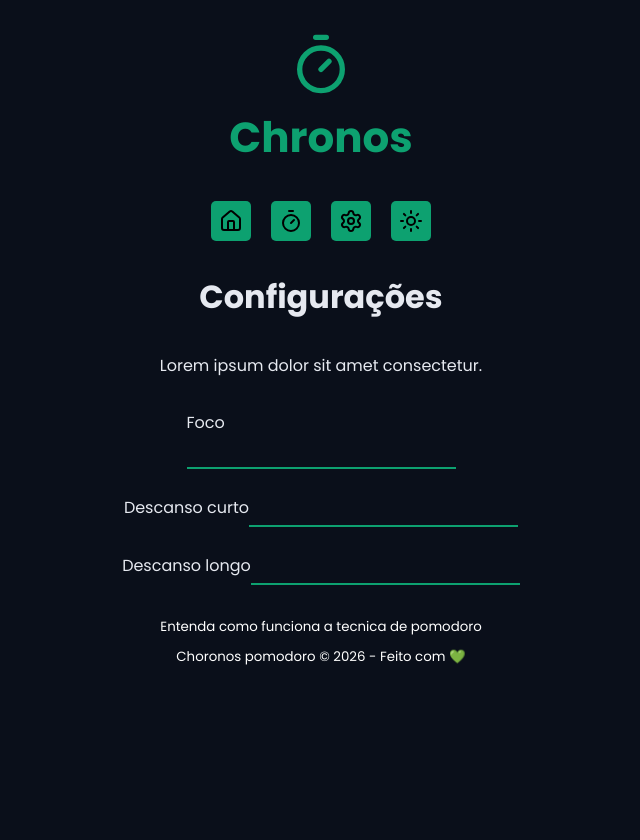
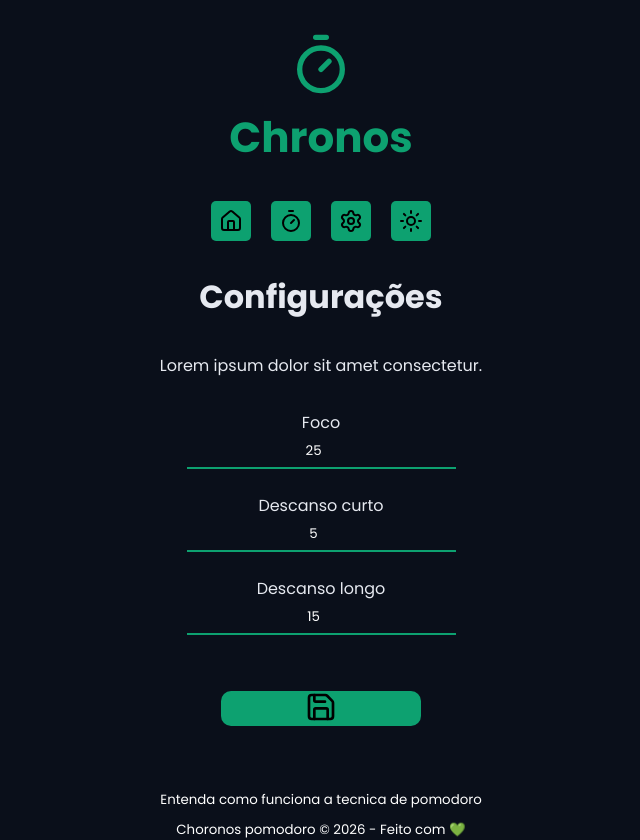
Before and after one commit to iamT0ddykk/chronos-pomodoro, a React (Vite) app: page /settings in a window 1280 px wide. Shown: the whole page, without its empty margins (319-959 px from the left). Before the commit the page ends 800 px from the top, so only its background shows below. Built offline with nearby package versions, Linux system fonts and the light colour scheme.

Commit message:
Configuracoes adicionadas, finalizacao do app

```diff
--- a/src/Pages/AboutPomodoro/index.tsx
+++ b/src/Pages/AboutPomodoro/index.tsx
@@ -1,3 +1,4 @@
+import { useEffect } from "react";
 import { Container } from "../../components/Container";
 import { GenericHtml } from "../../components/GenericHtml";
 import { Heading } from "../../components/Heading";
@@ -5,6 +6,10 @@ import { RouterLink } from "../../components/RouterLink";
 import { MainTemplate } from "../../templates/MainTemplate";
 
 export function AboutPomodoro() {
+  useEffect(() => {
+    document.title = "Sobre o Pomodoro - Chronos";
+  }, []);
+
   return (
     <>
       <MainTemplate>
--- a/src/Pages/History/index.tsx
+++ b/src/Pages/History/index.tsx
@@ -10,8 +10,13 @@ import { formatDate } from "../../utils/formatDate";
 import { getTaskStatus } from "../../utils/getTaskStatus";
 import { sortTasks } from "../../utils/sortTasks";
 import { TaskActionTypes } from "../../contexts/TaskContext/taskActions";
-console.log(styles);
+import { useEffect } from "react";
+
 export function History() {
+  useEffect(() => {
+    document.title = "Historico - Chronos";
+  }, []);
+
   const { state, dispatch } = useTaskContext();
   const sortedTasks = sortTasks({ tasks: state.tasks });
   function handleResetHistory() {
--- a/src/Pages/Home/index.tsx
+++ b/src/Pages/Home/index.tsx
@@ -1,15 +1,18 @@
+import { useEffect } from "react";
 import { Container } from "../../components/Container";
 import { MainForm } from "../../components/mainForm";
 import { Timer } from "../../components/Timer";
 import { MainTemplate } from "../../templates/MainTemplate";
 
-
 export function Home() {
+  useEffect(() => {
+    document.title = "Home - Chronos";
+  }, []);
   return (
     <>
       <MainTemplate>
         <Container>
-          <Timer/>
+          <Timer />
         </Container>
         <MainForm></MainForm>
       </MainTemplate>
--- a/src/Pages/NotFound/index.tsx
+++ b/src/Pages/NotFound/index.tsx
@@ -4,8 +4,12 @@ import { GenericHtml } from "../../components/GenericHtml";
 import { Heading } from "../../components/Heading";
 import { MainTemplate } from "../../templates/MainTemplate";
 import gat from "../../../public/gatinho.gif";
+import { useEffect } from "react";
 
 export function NotFound() {
+  useEffect(() => {
+    document.title = "Pagina não encontrada - Chronos";
+  }, []);
   return (
     <>
       <MainTemplate>
--- a/src/Pages/Settings/index.tsx
+++ b/src/Pages/Settings/index.tsx
@@ -1,9 +1,73 @@
+import { SaveIcon } from "lucide-react";
+import { MeuButaoDefault } from "../../components/ButaoDefault";
 import { Container } from "../../components/Container";
 import { Heading } from "../../components/Heading";
 import { MeuInput } from "../../components/input";
 import { MainTemplate } from "../../templates/MainTemplate";
 import styles from "./styles.module.css";
+import React, { useEffect, useRef } from "react";
+import { useTaskContext } from "../../contexts/TaskContext/useTaskContext";
+import { showMessage } from "../../adapters/showMessage";
+import { TaskActionTypes } from "../../contexts/TaskContext/taskActions";
+
 export function Settings() {
+  useEffect(() => {
+    document.title = "Configurações - Chronos";
+  }, []);
+
+  const { state, dispatch } = useTaskContext();
+  const workTimeInput = useRef<HTMLInputElement>(null);
+  const shortBreakTimeInput = useRef<HTMLInputElement>(null);
+  const longBreakTimeInput = useRef<HTMLInputElement>(null);
+
+  function handleSaveSettings(e: React.FormEvent<HTMLFormElement>) {
+    e.preventDefault();
+
+    const formErrors = [];
+
+    const workTime = Number(workTimeInput.current?.value);
+    const shortBreakTime = Number(shortBreakTimeInput.current?.value);
+    const longBreakTime = Number(longBreakTimeInput.current?.value);
+
+    console.log(workTime, shortBreakTime, longBreakTime);
+
+    if (isNaN(workTime) || isNaN(shortBreakTime) || isNaN(longBreakTime)) {
+      formErrors.push("DIGITE APENAS NUMEROS");
+      console.log(formErrors);
+    }
+
+    if (workTime <= 0 || workTime > 99) {
+      formErrors.push("foco precisa ser entre 1 e 99 minutos");
+      console.log(formErrors);
+    }
+
+    if (shortBreakTime <= 0 || shortBreakTime > 30) {
+      formErrors.push("descanso curto precisa ser entre 1 e 30 minutos");
+      console.log(formErrors);
+    }
+
+    if (longBreakTime <= 0 || longBreakTime > 60) {
+      formErrors.push("descanso longo precisa ser entre 1 e 60 minutos");
+      console.log(formErrors);
+    }
+
+    if (formErrors.length > 0) {
+      formErrors.forEach((error) => {
+        showMessage.error(error);
+      });
+      return;
+    }
+    dispatch({
+      type: TaskActionTypes.CHANGE_SETTINGS,
+      payload: {
+        workTime,
+        shortBreakTime,
+        longBreakTime,
+      },
+    });
+
+    showMessage.sucess("Configurações salvas!");
+  }
   return (
     <>
       <MainTemplate>
@@ -16,21 +80,40 @@ export function Settings() {
           </p>
         </Container>
         <Container>
-          <form action="" className=".form">
+          <form onSubmit={handleSaveSettings} className={styles.form}>
             <div className={styles["form-row"]}>
-              <MeuInput id="workTime" labelText="Foco"></MeuInput>
+              <MeuInput
+                id="workTime"
+                labelText="Foco"
+                ref={workTimeInput}
+                defaultValue={state.config.workTime}
+                type="number"
+              ></MeuInput>
             </div>
-            <div className="form-row">
+            <div className={styles["form-row"]}>
               <MeuInput
                 id="shortBreakTime"
                 labelText="Descanso curto"
+                ref={shortBreakTimeInput}
+                defaultValue={state.config.shortBreakTime}
+                type="number"
               ></MeuInput>
             </div>
-            <div className="form-row">
+            <div className={styles["form-row"]}>
               <MeuInput
                 id="longBreakTime"
                 labelText="Descanso longo"
+                ref={longBreakTimeInput}
+                defaultValue={state.config.longBreakTime}
+                type="number"
               ></MeuInput>
+            </div>
+            <div className={styles["form-row"]}>
+              <MeuButaoDefault
+                color="green"
+                icon={<SaveIcon></SaveIcon>}
+                title="Salvar Configurações"
+              ></MeuButaoDefault>
             </div>
           </form>
         </Container>
--- a/src/Pages/Settings/styles.module.css
+++ b/src/Pages/Settings/styles.module.css
@@ -1,4 +1,5 @@
-.form-row{
+.form-row {
   display: flex;
   flex-direction: column;
+  text-align: center;
 }
--- a/src/contexts/TaskContext/TaskReducer.ts
+++ b/src/contexts/TaskContext/TaskReducer.ts
@@ -64,6 +64,9 @@ export function taskReducer(
         ),
       };
     }
+    case TaskActionTypes.CHANGE_SETTINGS: {
+      return { ...state, config: { ...action.payload } };
+    }
   }
 
   // Sempre deve retornar o estado
--- a/src/contexts/TaskContext/taskActions.ts
+++ b/src/contexts/TaskContext/taskActions.ts
@@ -1,4 +1,5 @@
 import { TaskModel } from "../../models/TaskModel";
+import { TaskStateModel } from "../../models/TaskStateModel";
 
 export enum TaskActionTypes {
   START_TASK = "START_TASK",
@@ -6,6 +7,7 @@ export enum TaskActionTypes {
   RESET_STATE = "RESET_STATE",
   COUNT_DOWN = "COUNT_DOWN",
   COMPLETE_TASK = "COMPLETE_TASK",
+  CHANGE_SETTINGS = "CHANGE_SETTINGS",
 }
 
 export type TaskActionsWithPayload =
@@ -16,6 +18,10 @@ export type TaskActionsWithPayload =
   | {
       type: TaskActionTypes.COUNT_DOWN;
       payload: { secondsRemaining: number };
+    }
+  | {
+      type: TaskActionTypes.CHANGE_SETTINGS;
+      payload: TaskStateModel["config"];
     };
 
 export type TaskActionsWithoutPayload =
```
